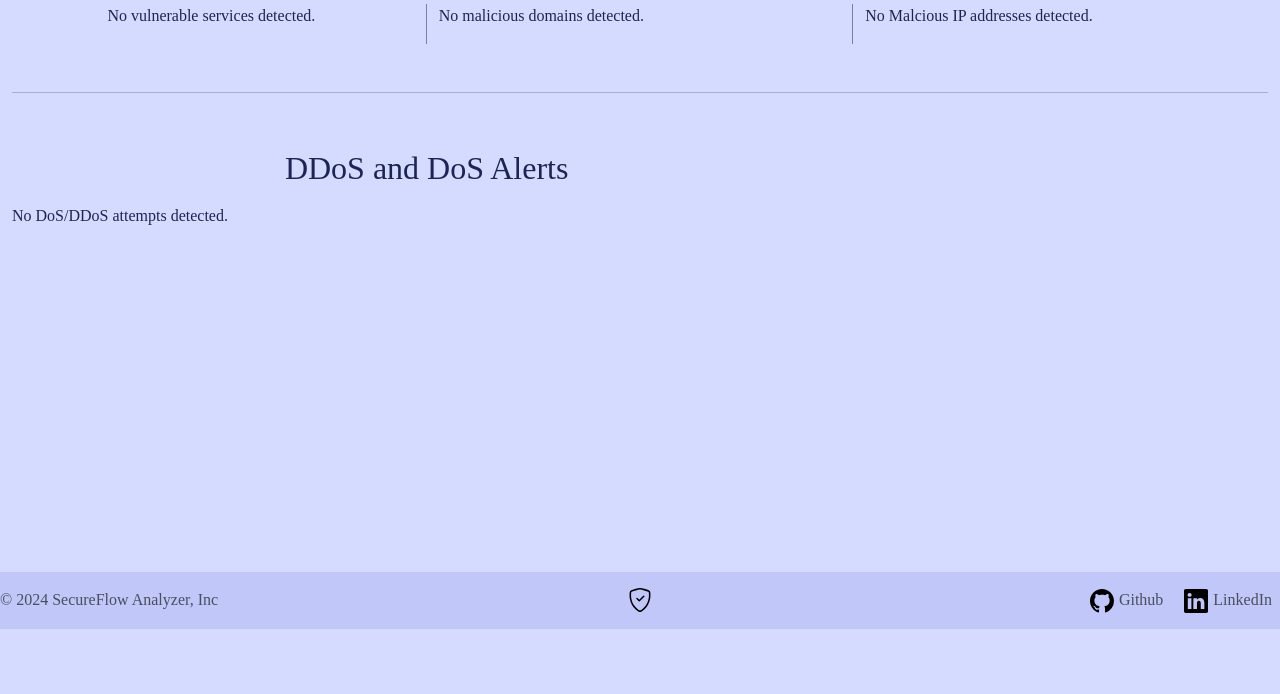
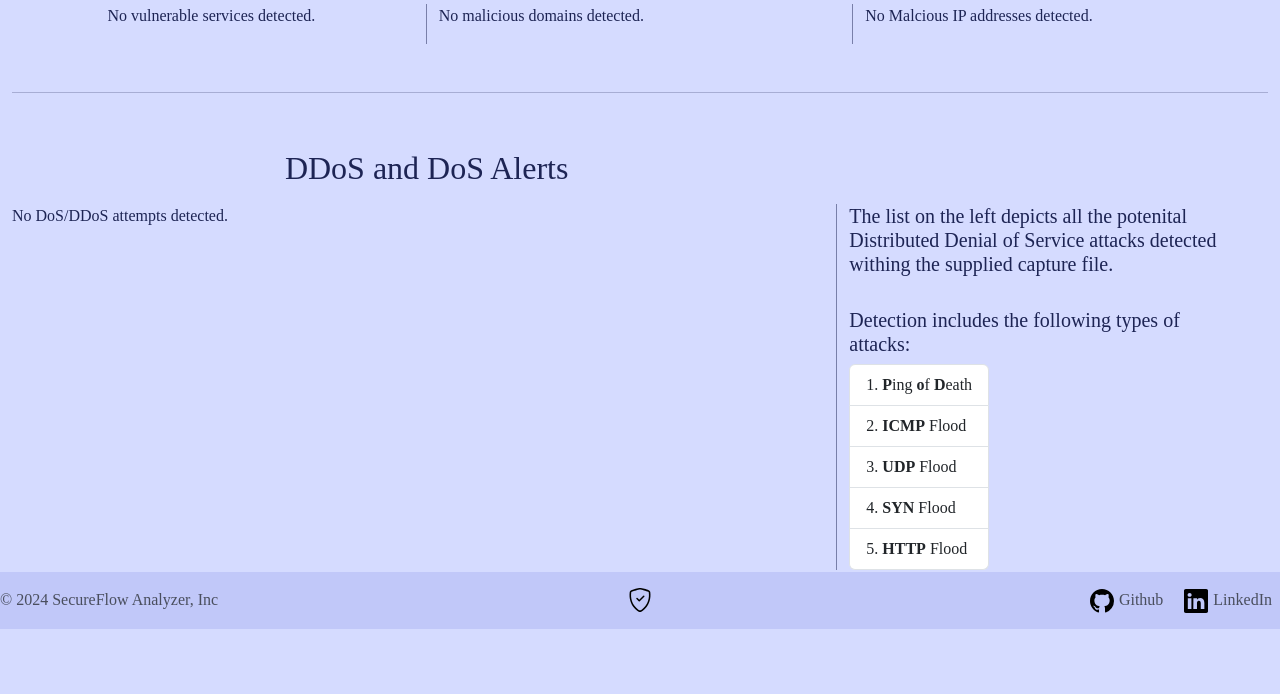
Before and after one commit to JasonGri/SecureFlow-Analyzer, a Django app: template SecureFlow_Analyzer/analyzer/templates/analyzer/anomaly.html in a window 1280 px wide. Shown: the part 171-865 px from the top of the page. Before the commit the page ends 800 px from the top, so only its background shows below. Run offline with Django 5.2, Linux system fonts and the light colour scheme; the template is opened without the code that fills it, so the values that code supplies are empty; some libraries are stand-ins or nearby versions.

Commit message:
Visual adjustments on DDoS alerts

```diff
--- a/SecureFlow_Analyzer/analyzer/static/analyzer/css/style.css
+++ b/SecureFlow_Analyzer/analyzer/static/analyzer/css/style.css
@@ -124,3 +124,25 @@ hr {
   padding-right: 15px;
 }
 /* Malicious Domains */
+
+/* DDoS Alerts */
+.custom-col-8-5 {
+  width: 70.83%;
+}
+.custom-col-3-5 {
+  width: 29.17%;
+}
+#dos-alerts-cont {
+  max-height: 500px;
+  overflow-y: auto;
+}
+
+#dos-alerts {
+  border-style: solid;
+  border-color: var(--body_text);
+}
+
+#dos-alerts li {
+  background-color: var(--table_body_bg);
+  border-style: none;
+}
--- a/SecureFlow_Analyzer/analyzer/templates/analyzer/anomaly.html
+++ b/SecureFlow_Analyzer/analyzer/templates/analyzer/anomaly.html
@@ -81,17 +81,37 @@
       <h2 class="text-center p-2">DDoS and DoS Alerts</h2>
   </div>
   <div class="row">
-    <div class="col-8">
+    <div class="col-8 vertical-separation">
       {% if not dos_alerts %}
       <p>No DoS/DDoS attempts detected.</p>
       {% else %}
-      <ul class="list-group">
+      <div class="container-fluid" id="dos-alerts-cont">
         {% for alert in dos_alerts %}
-        <li class="list-group-item">Type of Attack:<strong> {{alert.type}}</strong><br>Src. IP:<strong>{{alert.src_ip}}</strong><br>Dst. IP:<strong> {{alert.dst_ip}}</strong><br>Time: <strong>{{alert.start_time}}</strong><br>{% if alert.count %}Num of packets: <strong>{{alert.count}}</strong>{% endif %}</li>
-        {% endfor %}
-      </ul>
+        <ul class="list-group d-inline-block m-2" id="dos-alerts">
+          <li class="list-group-item text-center" style="color:rgb(192, 16, 16)"><strong>{{alert.type}}</strong></li>
+          <li class="list-group-item">Src. IP:<strong> {{alert.src_ip}}</strong></li>
+          <li class="list-group-item">Dst. IP:<strong> {{alert.dst_ip}}</strong></li>
+          <li class="list-group-item">Time:<strong> {{alert.start_time}}</strong></li>
+          {% if alert.count %}<li class="list-group-item">Num of packets: <strong>{{alert.count}}</strong></li>{% endif %}
+        </ul>
+          {% endfor %}
+      </div>
       {% endif %}
+    </div>
+    <div class="col-4">
+      <h5>The list on the left depicts all the potenital Distributed Denial of Service attacks detected withing the supplied capture file.</h5><br>
+      <h5>Detection includes the following types of attacks:</h5>
+
+      <ol class="list-group list-group-numbered d-inline-block">
+        <li class="list-group-item"><strong>P</strong>ing <strong>o</strong>f <strong>D</strong>eath</li>
+        <li class="list-group-item"><strong>ICMP</strong> Flood</li>
+        <li class="list-group-item"><strong>UDP</strong> Flood</li>
+        <li class="list-group-item"><strong>SYN</strong> Flood</li>
+        <li class="list-group-item"><strong>HTTP</strong> Flood</li>
+      </ol>
+
     </div>
   </div>
 </div>
+<hr class="my-5" />
 {% endblock %}
```
